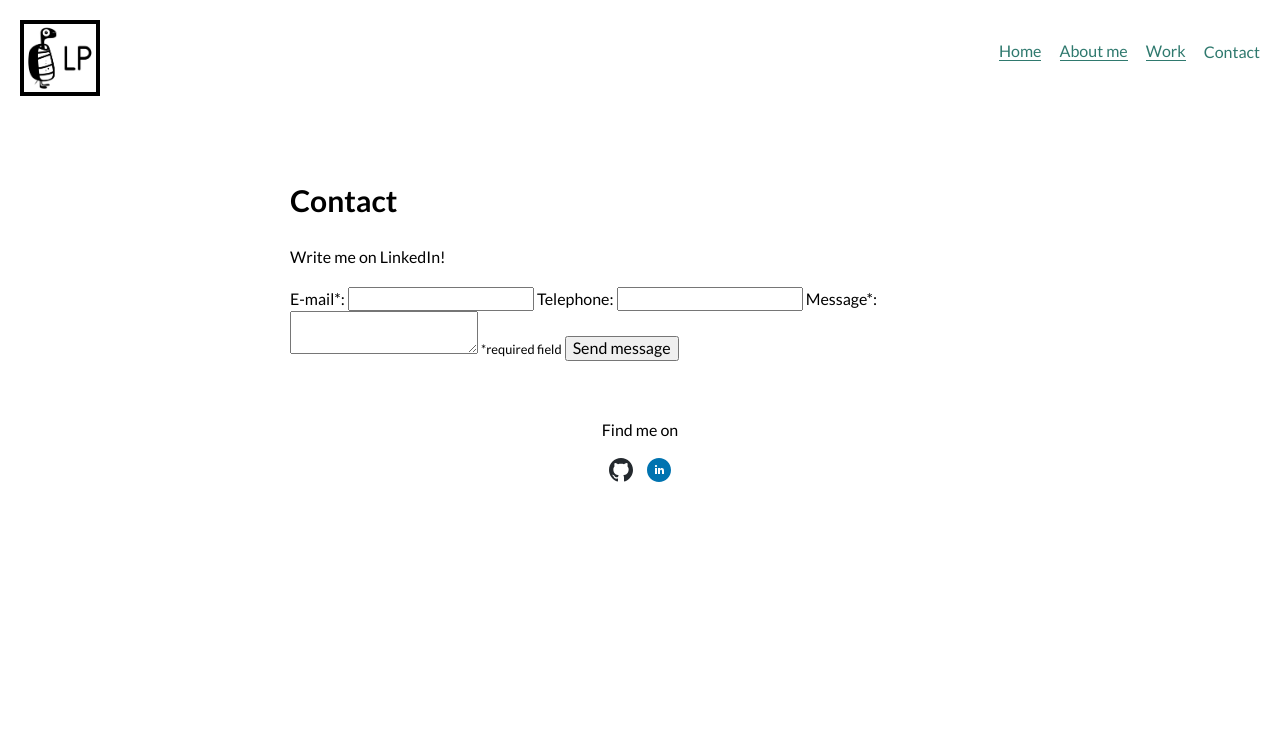
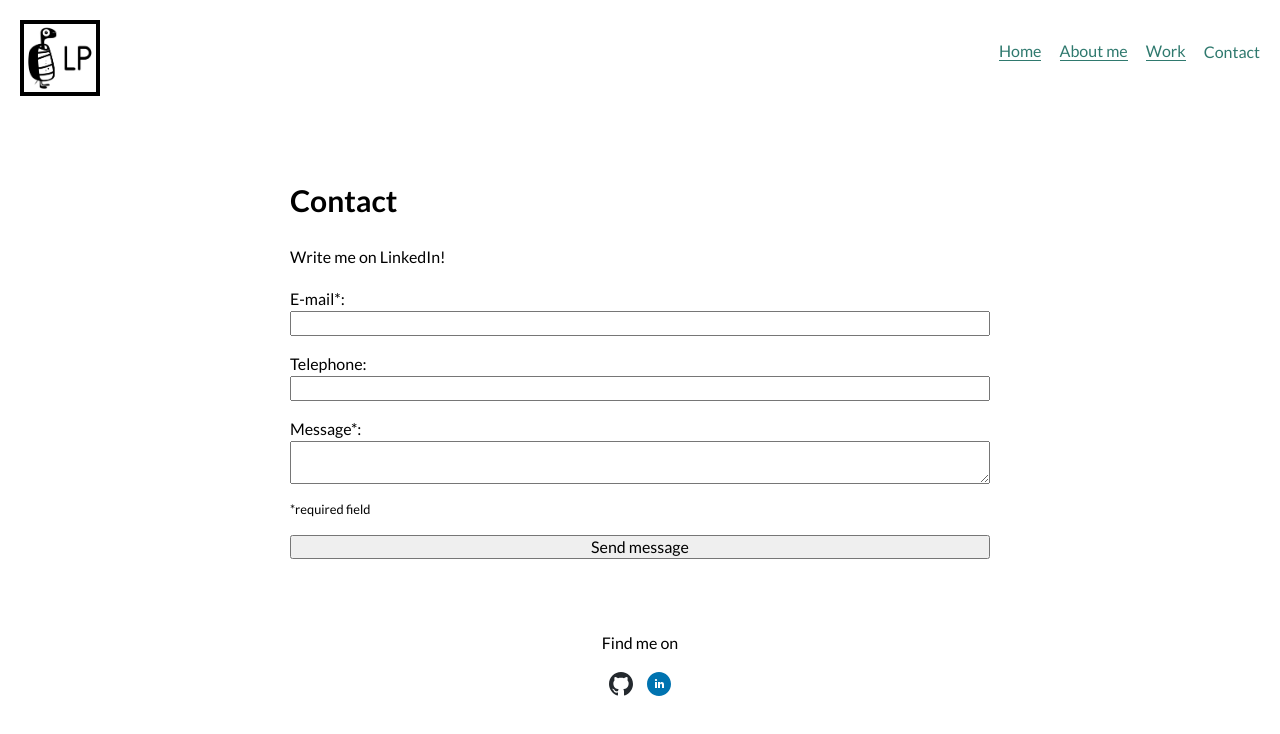
Before and after one commit to lorepirri/website-portfolio, a plain HTML site: page contact.html in a window 1280 px wide. Drawn offline with nearby package versions, Linux system fonts and the light colour scheme.

Commit message:
css contact form flex column

```diff
--- a/css/style.production.css
+++ b/css/style.production.css
@@ -313,6 +313,19 @@ section table th {
 
 /* ===CONTACT PAGE=== */
 
+#contact-form {
+  display: flex;
+  flex-direction: column;
+}
+
+#contact-form input {
+  margin: 0px 0px 15px 0px;
+}
+
+.required-field {
+  padding: 15px 0px;
+}
+
 /* ===WORK PAGE=== */
 
 /* Grid fallback*/
--- a/css/styles.css
+++ b/css/styles.css
@@ -281,6 +281,19 @@ section table th {
 
 /* ===CONTACT PAGE=== */
 
+#contact-form {
+  display: flex;
+  flex-direction: column;
+}
+
+#contact-form input {
+  margin: 0px 0px 15px 0px;
+}
+
+.required-field {
+  padding: 15px 0px;
+}
+
 /* ===WORK PAGE=== */
 
 /* Grid fallback*/
```
